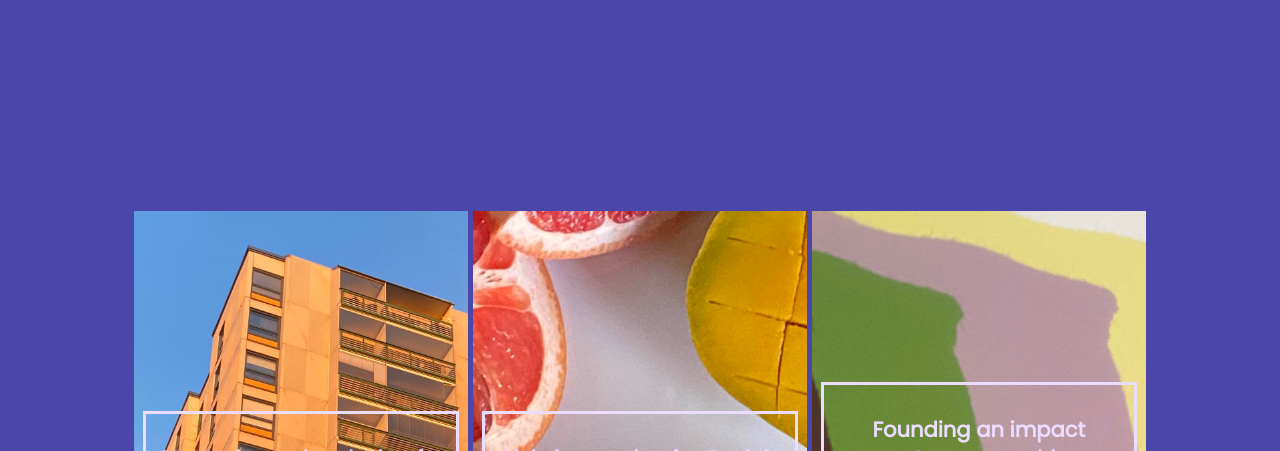
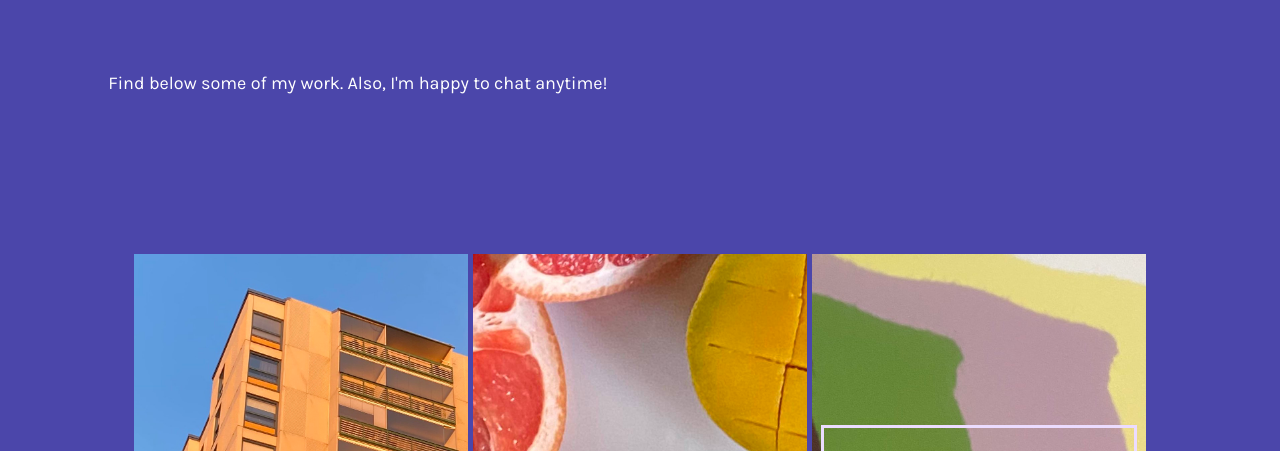
Before and after one commit to hillaklemetti/hillaklemetti.github.io, a plain HTML site: page index.html in a window 1280 px wide. Shown: the part 856-1307 px from the top of the page. Drawn offline with Linux system fonts and the light colour scheme.

Commit message:
Update index.html

```diff
--- a/index.html
+++ b/index.html
@@ -66,9 +66,9 @@
       My interests towards a problem-based entrepreneurship through voluntary initiatives and
       my research on the topic give me the confidence to keep on learning about new ways to scale the good.
 
-      <br><br><br>
+      <br><br>
 
-      Find below some of my work. Also, I'm happy to chat anytime!
+
 
 
     </div>
@@ -79,6 +79,10 @@
 
     <div class= "blank">
     <h3 id="worksection"></h3>
+
+      <p>
+          Find below some of my work. Also, I'm happy to chat anytime!
+      </p>
 </div>
 <br>
 
```
